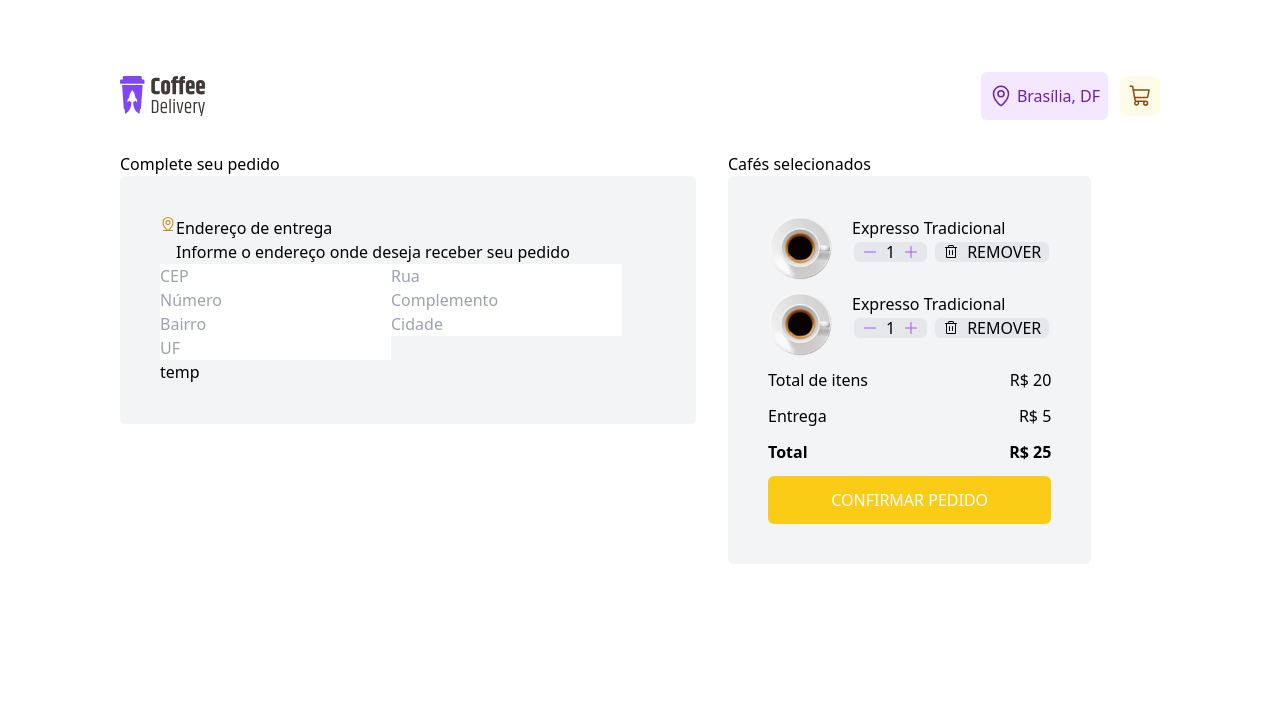
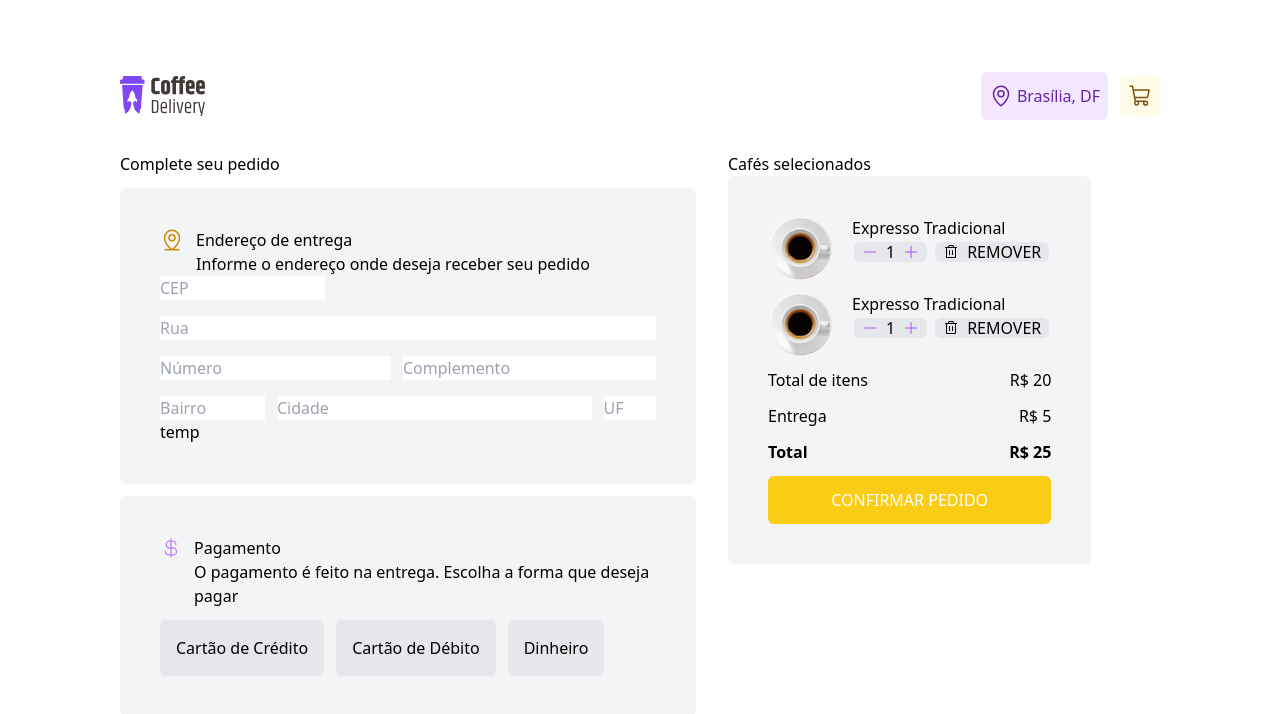
Before and after one commit to brunovgois/coffee-marketplace, a React (Vite) app: page /cart in a window 1280 px wide. Shown: the top 714 px of the page. Built offline with nearby package versions, Linux system fonts and the light colour scheme.

Commit message:
form types, input form layout, payment container

```diff
--- a/src/pages/ShoppingCart.tsx
+++ b/src/pages/ShoppingCart.tsx
@@ -1,6 +1,6 @@
-import { MapPinLine, Trash } from "@phosphor-icons/react";
+import { MapPinLine, Trash, CurrencyDollar } from "@phosphor-icons/react";
 import React from "react";
-import { useForm } from "react-hook-form";
+import { SubmitHandler, useForm } from "react-hook-form";
 import { AddToCartButton } from "../components/AddToCartButton";
 
 const cartMock = [
@@ -23,46 +23,110 @@ const cartMock = [
     amount: 2,
   },
 ];
+type Inputs = {
+  cep: string;
+  rua: string;
+  numero: string;
+  complemento: string;
+  bairro: string;
+  cidade: string;
+  uf: string;
+};
 export function ShoppingCart() {
-  const { register, handleSubmit, reset } = useForm();
+  const { register, handleSubmit, reset } = useForm<Inputs>();
 
-  function handleSendAddress(data: any) {
+  const handleSendAddress: SubmitHandler<Inputs> = (data) => {
     console.log(data);
     reset();
-  }
+  };
 
   return (
     <div className="flex gap-8">
       <div className="">
+        <div className="flex flex-col gap-3">
           <h2>Complete seu pedido</h2>
           <div className="bg-gray-100 rounded-md p-10 max-w-xl">
-          <div className="flex">
-            <MapPinLine className="fill-yellow-600" />
+            <div className="flex gap-3">
+              <MapPinLine className="fill-yellow-600 w-6 h-6" />
               <div>
                 <h3>Endereço de entrega</h3>
                 <p>Informe o endereço onde deseja receber seu pedido</p>
               </div>
             </div>
             <form
-            action=""
               onSubmit={handleSubmit(handleSendAddress)}
               className="flex-grow-0"
             >
-            <div>
-              <input type="text" placeholder="CEP" {...register("cep")} />
-              <input type="text" placeholder="Rua" {...register("rua")} />
-              <input type="text" placeholder="Número" {...register("numero")} />
+              <div className="flex flex-col gap-4">
+                <input
+                  type="text"
+                  placeholder="CEP"
+                  {...register("cep")}
+                  className="w-1/3"
+                />
+                <input
+                  type="text"
+                  placeholder="Rua"
+                  {...register("rua")}
+                  className=""
+                />
+
+                <div className="flex gap-3">
+                  <input
+                    type="text"
+                    placeholder="Número"
+                    {...register("numero")}
+                  />
                   <input
                     type="text"
                     placeholder="Complemento"
                     {...register("complemento")}
+                    className="w-full"
                   />
-              <input type="text" placeholder="Bairro" {...register("bairro")} />
-              <input type="text" placeholder="Cidade" {...register("cidade")} />
-              <input type="text" placeholder="UF" {...register("uf")} />
+                </div>
+                <div className="flex gap-3">
+                  <input
+                    type="text"
+                    placeholder="Bairro"
+                    {...register("bairro")}
+                    className="w-1/3"
+                  />
+                  <input
+                    type="text"
+                    placeholder="Cidade"
+                    {...register("cidade")}
+                    className="w-full"
+                  />
+                  <input type="text" placeholder="UF" {...register("uf")} className="w-1/6"/>
+                </div>
               </div>
               <button type="submit">temp</button>
             </form>
+          </div>
+          <div className="bg-gray-100 rounded-md p-10 max-w-xl">
+            <div className="flex gap-3 mb-3">
+              <CurrencyDollar className="text-purple-400 w-6 h-6" />
+              <div>
+                <h3>Pagamento</h3>
+                <p>
+                  O pagamento é feito na entrega. Escolha a forma que deseja
+                  pagar
+                </p>
+              </div>
+            </div>
+
+            <div className="flex gap-3">
+              <button className="bg-gray-200 gap-3 flex p-4 items-center rounded-md">
+                Cartão de Crédito
+              </button>
+              <button className="bg-gray-200 gap-3 flex p-4 items-center rounded-md">
+                Cartão de Débito
+              </button>
+              <button className="bg-gray-200 gap-3 flex p-4 items-center rounded-md">
+                Dinheiro
+              </button>
+            </div>
+          </div>
         </div>
       </div>
 
```
Lines whose indentation alone changed are shown as unchanged.
